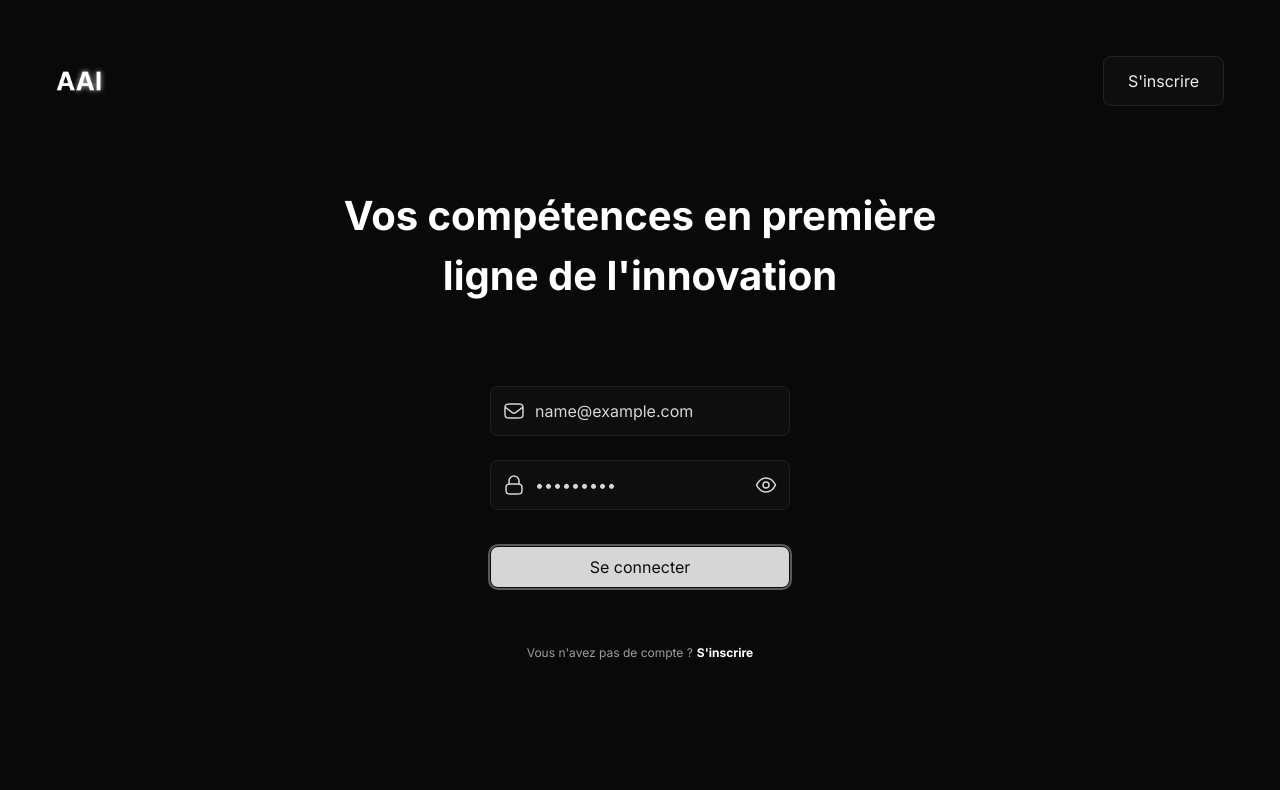
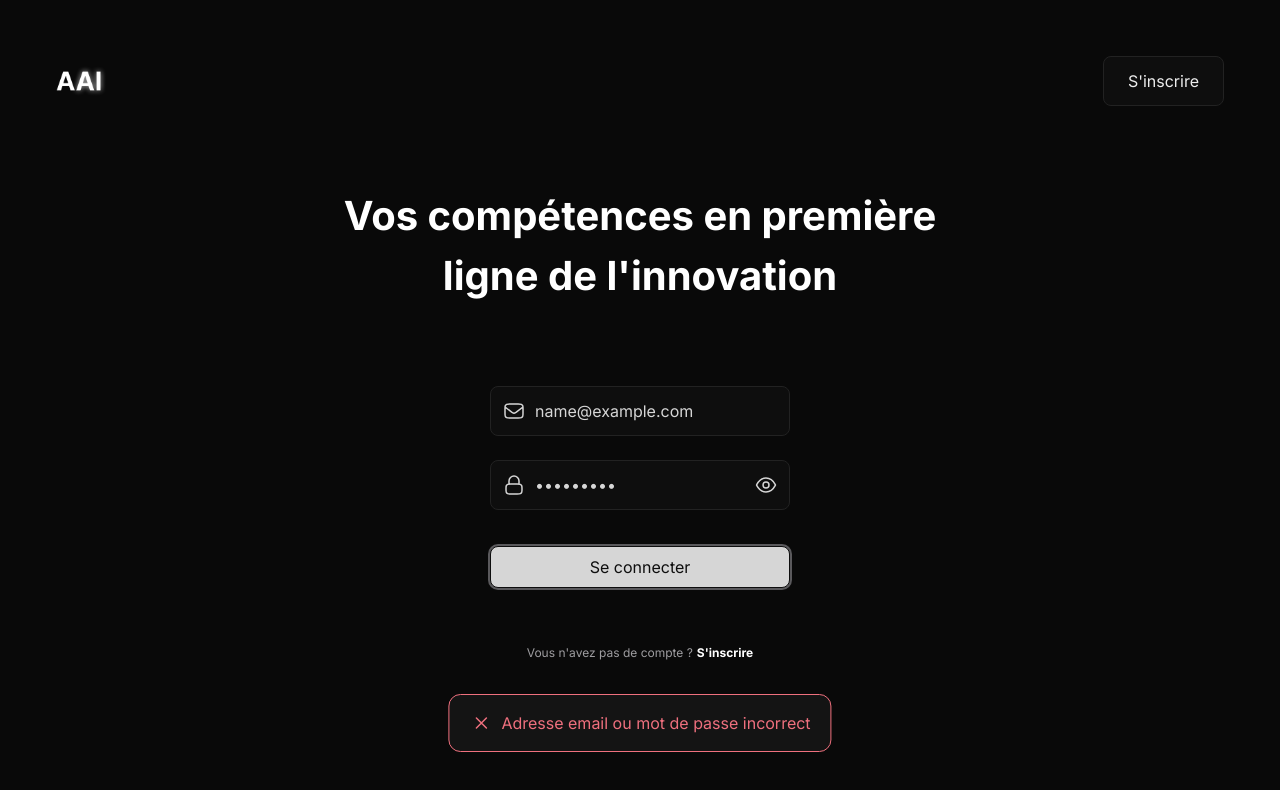
Before and after one commit to brdnicolas/mindset, a React (Create React App) app: page /login in a window 1280 px wide. Both pictures are taken after typing "name@example.com", "Sample123" into the empty fields and a click on the button "Se connecter". Shown: the top 790 px of the page. Built offline with nearby package versions, Linux system fonts and the light colour scheme; no server answers.

Commit message:
add toast caller and fix datepicker

```diff
--- a/src/components/atoms/input/Input.tsx
+++ b/src/components/atoms/input/Input.tsx
@@ -1,12 +1,12 @@
 import clsx from 'clsx'
-import { InputHTMLAttributes, useState } from 'react'
+import { ChangeEvent, InputHTMLAttributes, useState } from 'react'
 import { IconName } from '@/components/atoms/icons/types'
 import { Icon } from '@/components/atoms/icons/Icon'
 
 type InputProps = InputHTMLAttributes<HTMLInputElement> & {
   className?: string
   iconName?: IconName
-  handleOnChange?: (e: React.ChangeEvent<HTMLInputElement>) => void
+  handleOnChange: (e: ChangeEvent<HTMLInputElement>) => void
   errorMessage?: string
   label?: string
 }
--- a/src/components/molecules/toast/Toast.tsx
+++ b/src/components/molecules/toast/Toast.tsx
@@ -2,44 +2,46 @@ import { Icon } from '@/components/atoms/icons/Icon'
 import clsx from 'clsx'
 import { createPortal } from 'react-dom'
 
-type ToastProps = {
+export type ToastProps = {
   type: 'error' | 'success'
+  message: string
 }
 
-export const Toast = ({ type }: ToastProps) => {
-  const rootPortal = document.getElementById('toast-root')
+export const Toast = ({ type, message }: ToastProps) => {
+  const ICON_CLASS_NAME = 'w-6 h-6'
+  const MESSAGE_CLASS_NAME = 'text-4 ml-2'
 
   const toastLabel = () => {
     switch (type) {
       case 'success':
         return (
-          <div className="flex items-center justify-center px-5 py-4">
-            <Icon className="w-6 h-6 text-toast-success" name="check" />
-            <p className="text-4 text-toast-success ml-2">Success !</p>
-          </div>
+          <>
+            <Icon className={clsx(ICON_CLASS_NAME, 'text-toast-success')} name="check" />
+            <p className={clsx(MESSAGE_CLASS_NAME, 'text-toast-success')}>{message}</p>
+          </>
         )
       default:
         return (
-          <div className="flex items-center justify-center px-5 py-4">
-            <Icon className="w-6 h-6 text-toast-error" name="close" />
-            <p className="text-4 text-toast-error ml-2">Erreur...</p>
-          </div>
+          <>
+            <Icon className={clsx(ICON_CLASS_NAME, 'text-toast-error')} name="close" />
+            <p className={clsx(MESSAGE_CLASS_NAME, 'text-toast-error')}>{message}</p>
+          </>
         )
     }
   }
-  if (!rootPortal) return <></>
+
   return createPortal(
-    <div className="absolute bottom-12 left-[40vw]">
+    <div className="fixed bottom-12 left-1/2 -translate-x-1/2">
       <div
         className={clsx(
-          'w-[340px] rounded-3 border-[1px] bg-gray-700',
+          'max-w-[90vw] rounded-3 border-[1px] bg-gray-700',
           type === 'error' && 'border-toast-error',
           type === 'success' && 'border-toast-success'
         )}
       >
-        {toastLabel()}
+        <div className="flex items-center justify-center px-5 py-4">{toastLabel()}</div>
       </div>
     </div>,
-    rootPortal
+    document.body
   )
 }
--- /dev/null
+++ b/src/components/molecules/toast/toast.helper.tsx
@@ -0,0 +1,7 @@
+import { Toast, ToastProps } from '@/components/molecules/toast/Toast'
+import { render } from 'react-dom'
+
+export const alert = ({ type, message }: ToastProps) => {
+  const toastRoot = document.getElementById('toast-root')
+  render(<Toast type={type} message={message} />, toastRoot)
+}
--- a/src/components/organisms/datePickerInput/DatePickerInput.tsx
+++ b/src/components/organisms/datePickerInput/DatePickerInput.tsx
@@ -1,14 +1,14 @@
 import clsx from 'clsx'
 import './DatePickerInput.css'
-import { Input } from '../../atoms/input/Input'
 import { Datepicker } from 'flowbite-react'
 import dayjs from 'dayjs'
 import { CustomTheme } from './datepicker.custom'
+import { Input } from '@/components'
 
 type DatePickerInputProps = {
   label?: string
   className?: string
-  onChange?: any
+  onChange: (date: Date) => void
   value: string
   show: boolean
   onClick?: () => void
@@ -17,7 +17,7 @@ type DatePickerInputProps = {
 export const DatePickerInput = ({ label, className, onChange, value, show, onClick }: DatePickerInputProps) => {
   return (
     <div className={clsx(className)}>
-      <Input onClick={onClick} label={label} value={dayjs(value).format('DD MMM YYYY')} />
+      <Input handleOnChange={() => {}} onClick={onClick} label={label} value={dayjs(value).format('DD MMM YYYY')} />
       <Datepicker
         language="fr-FR"
         labelTodayButton="Aujourd'hui"
--- a/src/components/organisms/navbar/DesktopNavbar.tsx
+++ b/src/components/organisms/navbar/DesktopNavbar.tsx
@@ -35,6 +35,7 @@ export const DesktopNavbar = ({ studentName, applicationsNumber }: AvatarProps)
           <div className="mt-9 flex flex-col gap-5">
             {MAIN_ROUTES.map((route) => (
               <NavbarLabel
+                key={route.name}
                 iconName={route.iconName}
                 onClick={() => goTo(route.path)}
                 isActive={isActivePath(route.path)}
@@ -47,7 +48,12 @@ export const DesktopNavbar = ({ studentName, applicationsNumber }: AvatarProps)
         <div className="w-full flex flex-col gap-5">
           <hr className="h-[1px] w-full border-gray-500" />
           {SECONDARY_ROUTES.map((route) => (
-            <NavbarLabel iconName={route.iconName} onClick={() => goTo(route.path)} isActive={isActivePath(route.path)}>
+            <NavbarLabel
+              key={route.name}
+              iconName={route.iconName}
+              onClick={() => goTo(route.path)}
+              isActive={isActivePath(route.path)}
+            >
               {route.name}
             </NavbarLabel>
           ))}
--- a/src/views/applications/components/AddApplicationModal.tsx
+++ b/src/views/applications/components/AddApplicationModal.tsx
@@ -40,7 +40,6 @@ type AddApplicationModalProps = {
 
 export const AddApplicationModal = ({ show, onClose }: AddApplicationModalProps) => {
   const [showDatePicker, setShowDatePicker] = useState(false)
-  const [applicationDate, setApplicationDate] = useState(dayjs().format('DD MMM YYYY'))
   const timerRef = useRef<NodeJS.Timeout>()
   const { dispatch } = useApplicationsContext()
   const formik = useFormik({
@@ -54,13 +53,16 @@ export const AddApplicationModal = ({ show, onClose }: AddApplicationModalProps)
     validate,
     validateOnChange: false,
     onSubmit: (values) => {
+      console.log(values, 'values')
       handleOnAdd(values)
     }
   })
 
-  const handleOnChangeDate = (e: string) => {
+  console.log(formik.errors, 'errors')
+
+  const handleOnChangeDate = (date: Date) => {
     setShowDatePicker(!showDatePicker)
-    setApplicationDate(e)
+    formik.setFieldValue('applicationDate', date)
   }
 
   const handleOnAdd = (application: FormValues) => {
@@ -68,11 +70,9 @@ export const AddApplicationModal = ({ show, onClose }: AddApplicationModalProps)
       delete application.jobOfferUrl
     }
 
-    console.log(application, 'app')
-
-    const formatedDate = dayjs(application.applicationDate).format('YYYY-MM-DD')
-    createApplication({ ...application, applicationDate: formatedDate })
-    dispatch(addApplication({ application: { ...application, applicationDate: formatedDate } }))
+    const formattedDate = dayjs(application.applicationDate).format('YYYY-MM-DD')
+    createApplication({ ...application, applicationDate: formattedDate })
+    dispatch(addApplication({ application: { ...application, applicationDate: formattedDate } }))
     onClose()
   }
 
@@ -115,7 +115,7 @@ export const AddApplicationModal = ({ show, onClose }: AddApplicationModalProps)
             name="jobOfferUrl"
           />
           <hr className="h-[1px] border-gray-600 w-full mt-8" />
-          <div className="flex items-center justify-between mt-8">
+          <div className="flex items-start justify-between mt-8">
             <Input
               className="w-full"
               type="string"
@@ -139,7 +139,7 @@ export const AddApplicationModal = ({ show, onClose }: AddApplicationModalProps)
           </div>
           <DatePickerInput
             onClick={() => setShowDatePicker(!showDatePicker)}
-            value={applicationDate}
+            value={formik.values.applicationDate}
             show={showDatePicker}
             onChange={handleOnChangeDate}
             className="mt-3"
--- a/src/views/login/Login.form.tsx
+++ b/src/views/login/Login.form.tsx
@@ -1,7 +1,7 @@
 import { FormikErrors, useFormik } from 'formik'
 import { ButtonPrimary, Input } from '@/components'
 import { login } from '@/services/auth/auth'
-import { Toast } from '@/components/molecules/toast/Toast'
+import { alert } from '@/components/molecules/toast/toast.helper'
 
 type FormValues = {
   email: string
@@ -44,11 +44,8 @@ export const LoginForm = () => {
 
       localStorage.setItem('token', token)
       window.location.href = '/'
-    } catch {
-      alert('Error')
-      setTimeout(() => {
-        return <Toast type="error" />
-      }, 3000)
+    } catch (error) {
+      alert({ type: 'error', message: 'Adresse email ou mot de passe incorrect' })
     }
   }
 
```
